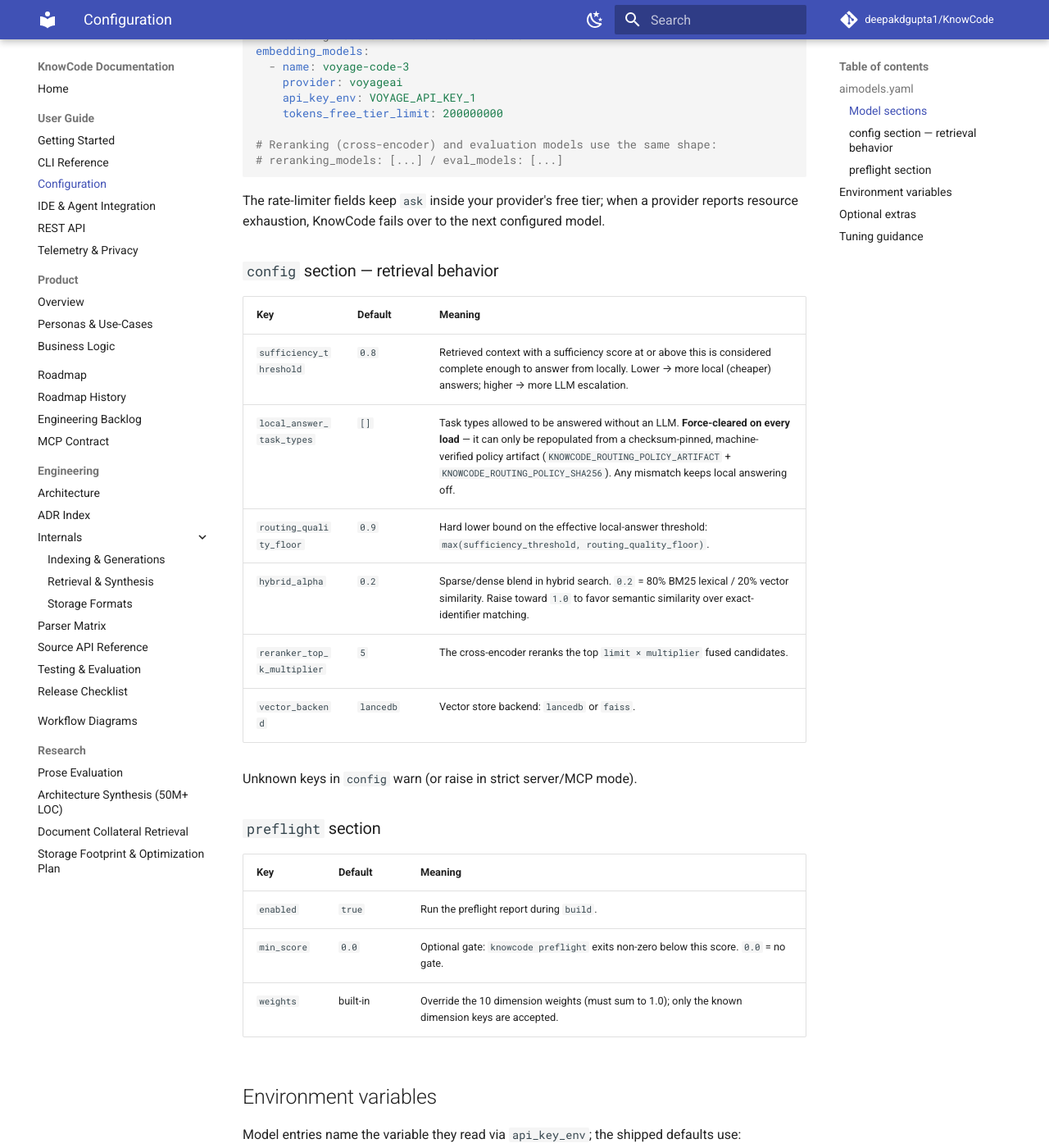
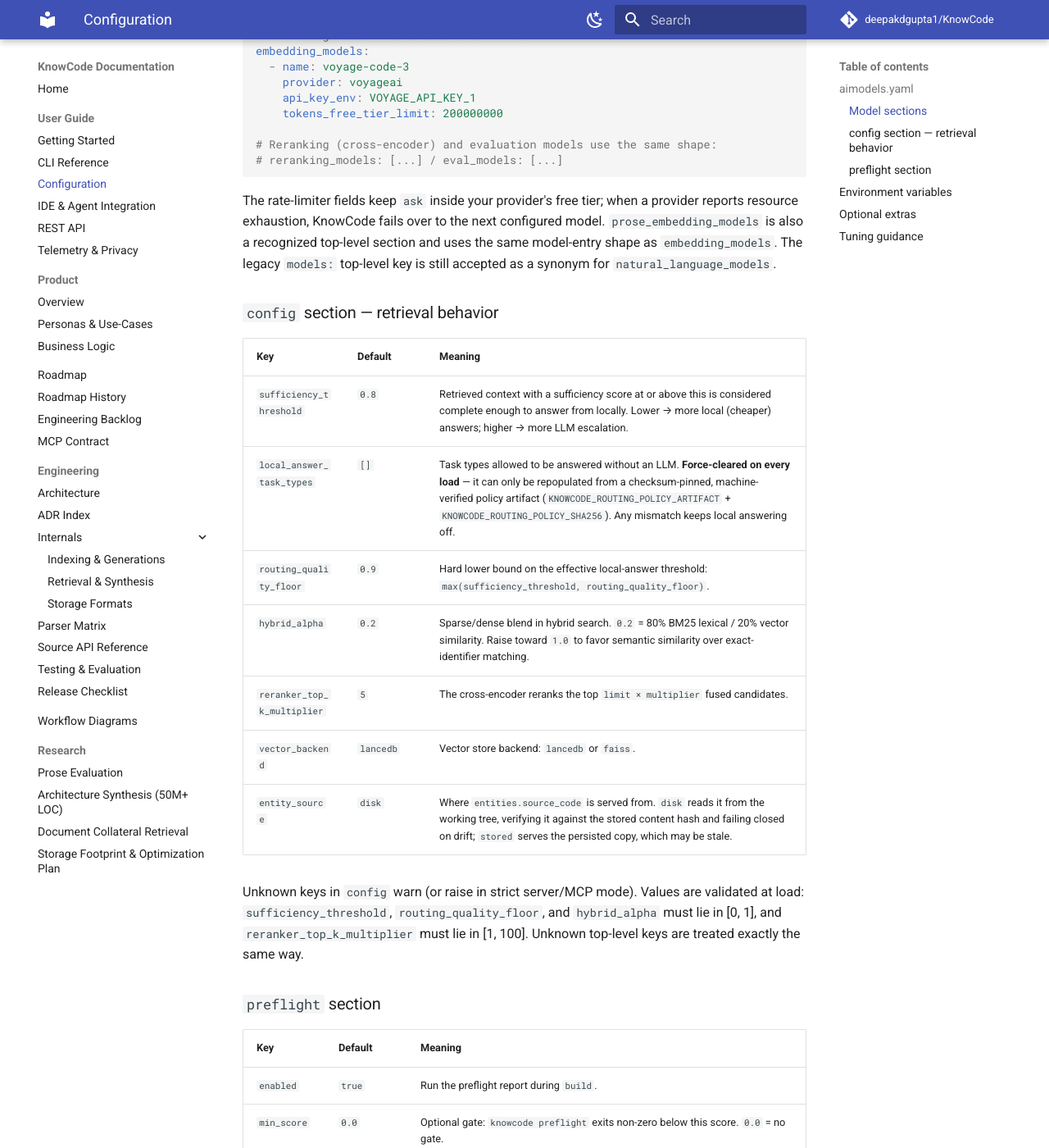
Before and after one commit to deepakdgupta1/KnowCode, an MkDocs documentation site: the page built from docs/user/configuration.md, in a window 1280 px wide and 1400 px high, scrolled down 722 px. Shown: the whole window at 82% size. Built offline with MkDocs 1.6.1 and Material for MkDocs 9.7.7, drawn with Linux system fonts in a browser that asks for light colours; comment, search, counter and statistics services are not loaded; some of the changed text lies outside the part shown.

Commit message:
docs(config): document entity_source, prose_embedding_models, and the env-var split

```diff
--- a/docs/user/configuration.md
+++ b/docs/user/configuration.md
@@ -38,7 +38,10 @@
 
 The rate-limiter fields keep `ask` inside your provider's free tier; when a
 provider reports resource exhaustion, KnowCode fails over to the next
-configured model.
+configured model. `prose_embedding_models` is also a recognized top-level
+section and uses the same model-entry shape as `embedding_models`. The legacy
+`models:` top-level key is still accepted as a synonym for
+`natural_language_models`.
 
 ### `config` section — retrieval behavior
 
@@ -50,8 +53,12 @@
 | `hybrid_alpha` | `0.2` | Sparse/dense blend in hybrid search. `0.2` = 80% BM25 lexical / 20% vector similarity. Raise toward `1.0` to favor semantic similarity over exact-identifier matching. |
 | `reranker_top_k_multiplier` | `5` | The cross-encoder reranks the top `limit × multiplier` fused candidates. |
 | `vector_backend` | `lancedb` | Vector store backend: `lancedb` or `faiss`. |
+| `entity_source` | `disk` | Where `entities.source_code` is served from. `disk` reads it from the working tree, verifying it against the stored content hash and failing closed on drift; `stored` serves the persisted copy, which may be stale. |
 
-Unknown keys in `config` warn (or raise in strict server/MCP mode).
+Unknown keys in `config` warn (or raise in strict server/MCP mode). Values
+are validated at load: `sufficiency_threshold`, `routing_quality_floor`, and
+`hybrid_alpha` must lie in [0, 1], and `reranker_top_k_multiplier` must lie in
+[1, 100]. Unknown top-level keys are treated exactly the same way.
 
 ### `preflight` section
 
@@ -75,9 +82,11 @@
 | `GOOGLE_API_KEY` | Optional Gemini chat models |
 | `KNOWCODE_ROUTING_POLICY_ARTIFACT` / `KNOWCODE_ROUTING_POLICY_SHA256` | Path + expected SHA-256 of the machine-verified routing policy artifact (see [retrieval evals](../engineering/testing.md)) |
 | `KNOWCODE_TELEMETRY_RAW` | `1` enables opt-in raw query capture — see [telemetry](telemetry.md#opt-in-raw-query-capture) |
+| `KNOWCODE_TESTING` | Test-only: set by the test suite so telemetry writes run synchronously instead of on the background pool. Never set it in normal use. |
 
-`.env.example` in the repository root documents the same variables and is a
-safe template to copy to `.env` (gitignored).
+`.env.example` documents the API keys and base URLs; the `KNOWCODE_*`
+behavioral variables above are documented only here. It is a safe template to
+copy to `.env` (gitignored).
 
 ## Optional extras
 
```
Also changed, not shown: 1 other file.
